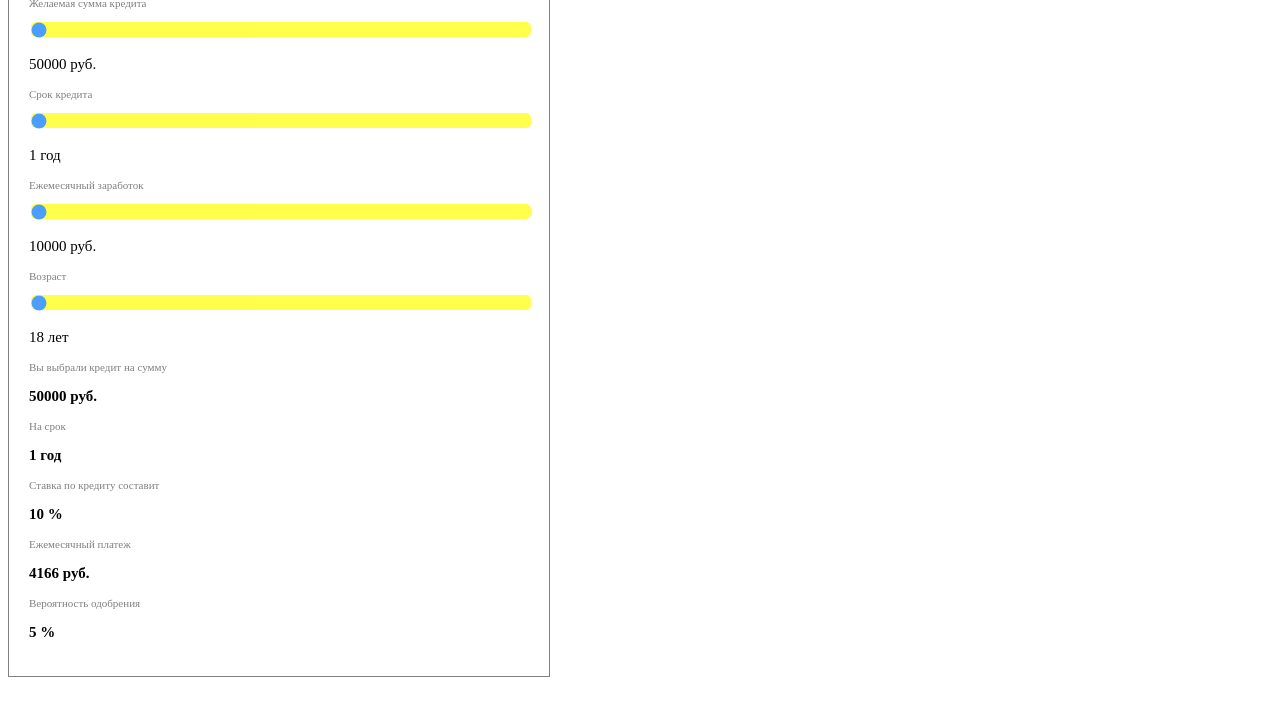
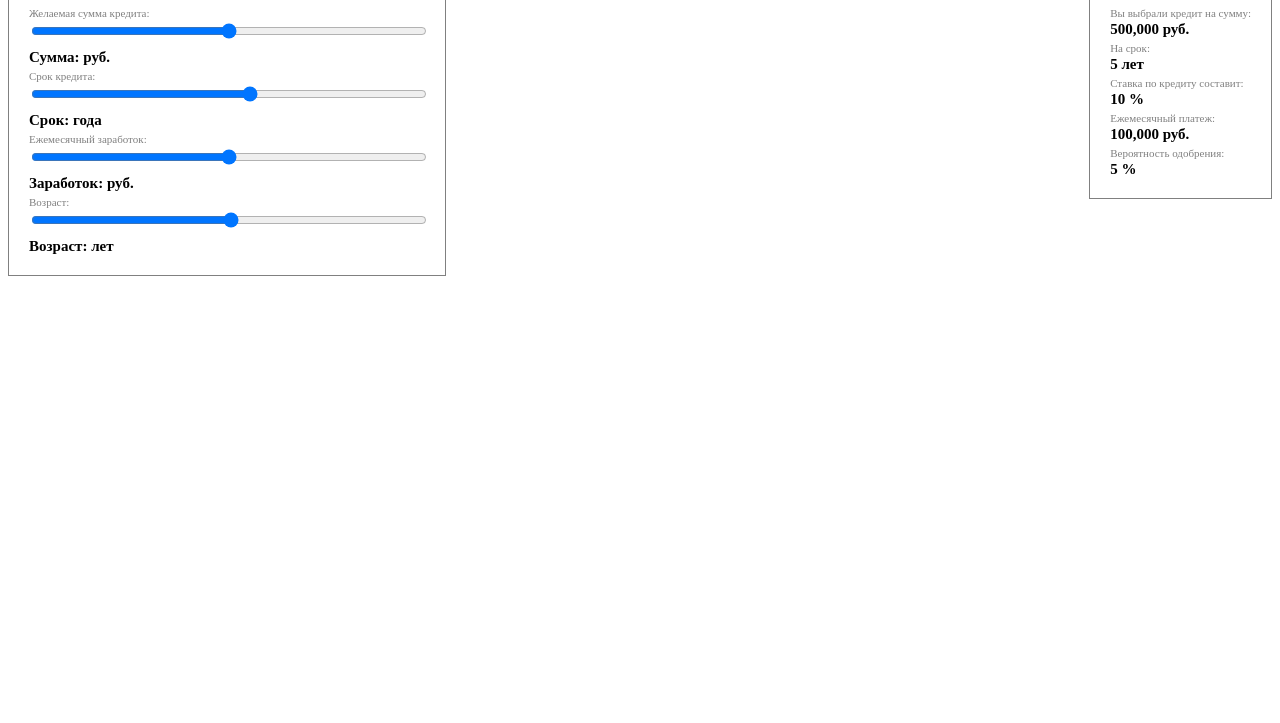
Before and after one commit to ivannetreba/credit_form, a plain HTML site: page index.html in a window 1280 px wide. Shown: the part 77-800 px from the top of the page. Drawn offline with Linux system fonts and the light colour scheme.

Commit message:
2 form and Tinkoff stile index.html

```diff
--- a/index.html
+++ b/index.html
@@ -1,145 +1,103 @@
 <!DOCTYPE html>
-<html lang="ru">
+<html>
 <head>
-    <meta charset="UTF-8">
-    <title>Расчет условий по кредиту</title>
   <style>
-        #creditForm {
+    /* Стили для формы */
+    .form {
       border: 1px solid gray;
       padding: 20px;
-            width: 500px;
     }
 
-        h1 {
+    /* Стили для заголовков */
+    .form h2 {
       color: black;
+      font-weight: bold;
       font-size: 18px;
-            font-weight: bold;
       text-align: left;
     }
 
-        .slider-label {
+    /* Стили для надписей */
+    .form label {
       color: gray;
       font-size: 11px;
-            text-align: left;
     }
 
-        .slider-value {
-            color: black;
-            font-size: 15px;
+    /* Стили для ползунков */
+    .form input[type="range"] {
+      width: 100%;
+      margin-bottom: 10px;
     }
 
-        .result-label {
-            color: gray;
-            font-size: 11px;
-            text-align: left;
-        }
-
-        .result-value {
+    /* Стили для вывода значений ползунков */
+    .form .slider-value {
       color: black;
+      font-weight: bold;
       font-size: 15px;
-            font-weight: bold;
-        }
-
-        .slider {
-            -webkit-appearance: none;
-            appearance: none;
-            width: 100%;
-            height: 15px;
-            border-radius: 5px;
-            background: yellow;
-            outline: none;
-            opacity: 0.7;
-            -webkit-transition: .2s;
-            transition: opacity .2s;
     }
   </style>
 </head>
 <body>
-    <div id="creditForm">
-        <h1>Расчет условий по кредиту</h1>
+  <div class="form" style="float: left;">
+    <h2>Введите данные для расчета условий по кредиту</h2>
+    <label for="loan-amount">Желаемая сумма кредита:</label>
+    <input type="range" id="loan-amount" min="50000" max="5000000">
+    <div class="slider-value">Сумма: <span id="loan-amount-value"></span> руб.</div>
 
-        <!-- Желаемая сумма кредита -->
-        <p class="slider-label">Желаемая сумма кредита</p>
-        <input type="range" min="50000" max="5000000" value="50000" class="slider" id="creditAmount">
-        <p id="creditAmountValue" class="slider-value">50000 руб.</p>
+    <label for="loan-term">Срок кредита:</label>
+    <input type="range" id="loan-term" min="1" max="10">
+    <div class="slider-value">Срок: <span id="loan-term-value"></span> года</div>
 
-        <!-- Срок кредита -->
-        <p class="slider-label">Срок кредита</p>
-        <input type="range" min="1" max="10" value="1" class="slider" id="creditTerm">
-        <p id="creditTermValue" class="slider-value">1 год</p>
+    <label for="monthly-income">Ежемесячный заработок:</label>
+    <input type="range" id="monthly-income" min="10000" max="1000000">
+    <div class="slider-value">Заработок: <span id="monthly-income-value"></span> руб.</div>
 
-        <!-- Ежемесячный заработок -->
-        <p class="slider-label">Ежемесячный заработок</p>
-        <input type="range" min="10000" max="1000000" value="10000" class="slider" id="salary">
-        <p id="salaryValue" class="slider-value">10000 руб.</p>
+    <label for="age">Возраст:</label>
+    <input type="range" id="age" min="18" max="99">
+    <div class="slider-value">Возраст: <span id="age-value"></span> лет</div>
+  </div>
 
-        <!-- Возраст -->
-        <p class="slider-label">Возраст</p>
-        <input type="range" min="18" max="99" value="18" class="slider" id="age">
-        <p id="ageValue" class="slider-value">18 лет</p>
+  <div class="form" style="float: right;">
+    <h2>Условия кредита</h2>
+    <label>Вы выбрали кредит на сумму:</label>
+    <div class="slider-value">500,000 руб.</div>
 
-        <!-- Результаты -->
-        <p class="result-label">Вы выбрали кредит на сумму</p>
-        <p id="finalAmount" class="result-value">50000 руб.</p>
+    <label>На срок:</label>
+    <div class="slider-value">5 лет</div>
 
-        <p class="result-label">На срок</p>
-                <p id="finalTerm" class="result-value">1 год</p>
+    <label>Ставка по кредиту составит:</label>
+    <div class="slider-value">10 %</div>
 
-        <p class="result-label">Ставка по кредиту составит</p>
-        <p id="interestRate" class="result-value">10 %</p>
+    <label>Ежемесячный платеж:</label>
+    <div class="slider-value">100,000 руб.</div>
 
-        <p class="result-label">Ежемесячный платеж</p>
-        <p id="monthlyPayment" class="result-value">5000 руб.</p>
-
-        <p class="result-label">Вероятность одобрения</p>
-        <p id="approvalProbability" class="result-value">5 %</p>
+    <label>Вероятность одобрения:</label>
+    <div class="slider-value">5 %</div>
   </div>
 
   <script>
-        const creditAmountSlider = document.getElementById("creditAmount");
-        const creditTermSlider = document.getElementById("creditTerm");
-        const salarySlider = document.getElementById("salary");
-        const ageSlider = document.getElementById("age");
-
-        const creditAmountValue = document.getElementById("creditAmountValue");
-        const creditTermValue = document.getElementById("creditTermValue");
-        const salaryValue = document.getElementById("salaryValue");
-        const ageValue = document.getElementById("ageValue");
-
-        const finalAmount = document.getElementById("finalAmount");
-        const finalTerm = document.getElementById("finalTerm");
-        const interestRate = document.getElementById("interestRate");
-        const monthlyPayment = document.getElementById("monthlyPayment");
-        const approvalProbability = document.getElementById("approvalProbability");
-
-        creditAmountSlider.oninput = function() {
-            creditAmountValue.innerHTML = this.value + " руб.";
-            finalAmount.innerHTML = this.value + " руб.";
-            calculateMonthlyPayment();
+    // Обновление значений ползунков и их вывода
+    function updateSliderValue(sliderId, valueId) {
+      const slider = document.getElementById(sliderId);
+      const value = document.getElementById(valueId);
+      value.innerHTML = slider.value;
     }
 
-        creditTermSlider.oninput = function() {
-            creditTermValue.innerHTML = this.value + " год";
-            finalTerm.innerHTML = this.value + " год";
-            calculateMonthlyPayment();
-        }
+    // Обработчики событий для ползунков
+    document.getElementById('loan-amount').addEventListener('input', function() {
+      updateSliderValue('loan-amount', 'loan-amount-value');
+    });
 
-        salarySlider.oninput = function() {
-            salaryValue.innerHTML = this.value + " руб.";
-        }
+    document.getElementById('loan-term').addEventListener('input', function() {
+      updateSliderValue('loan-term', 'loan-term-value');
+    });
 
-        ageSlider.oninput = function() {
-            ageValue.innerHTML = this.value + " лет";
-        }
+    document.getElementById('monthly-income').addEventListener('input', function() {
+      updateSliderValue('monthly-income', 'monthly-income-value');
+    });
 
-        function calculateMonthlyPayment() {
-            const creditAmount = parseInt(creditAmountSlider.value);
-            const creditTerm = parseInt(creditTermSlider.value);
-            const monthlyPaymentAmount = Math.floor(creditAmount / (creditTerm * 12));
-            monthlyPayment.innerHTML = monthlyPaymentAmount + " руб.";
-        }
-
-        calculateMonthlyPayment();
+    document.getElementById('age').addEventListener('input', function() {
+      updateSliderValue('age', 'age-value');
+    });
   </script>
 </body>
 </html>
```
Lines whose indentation alone changed are shown as unchanged.
